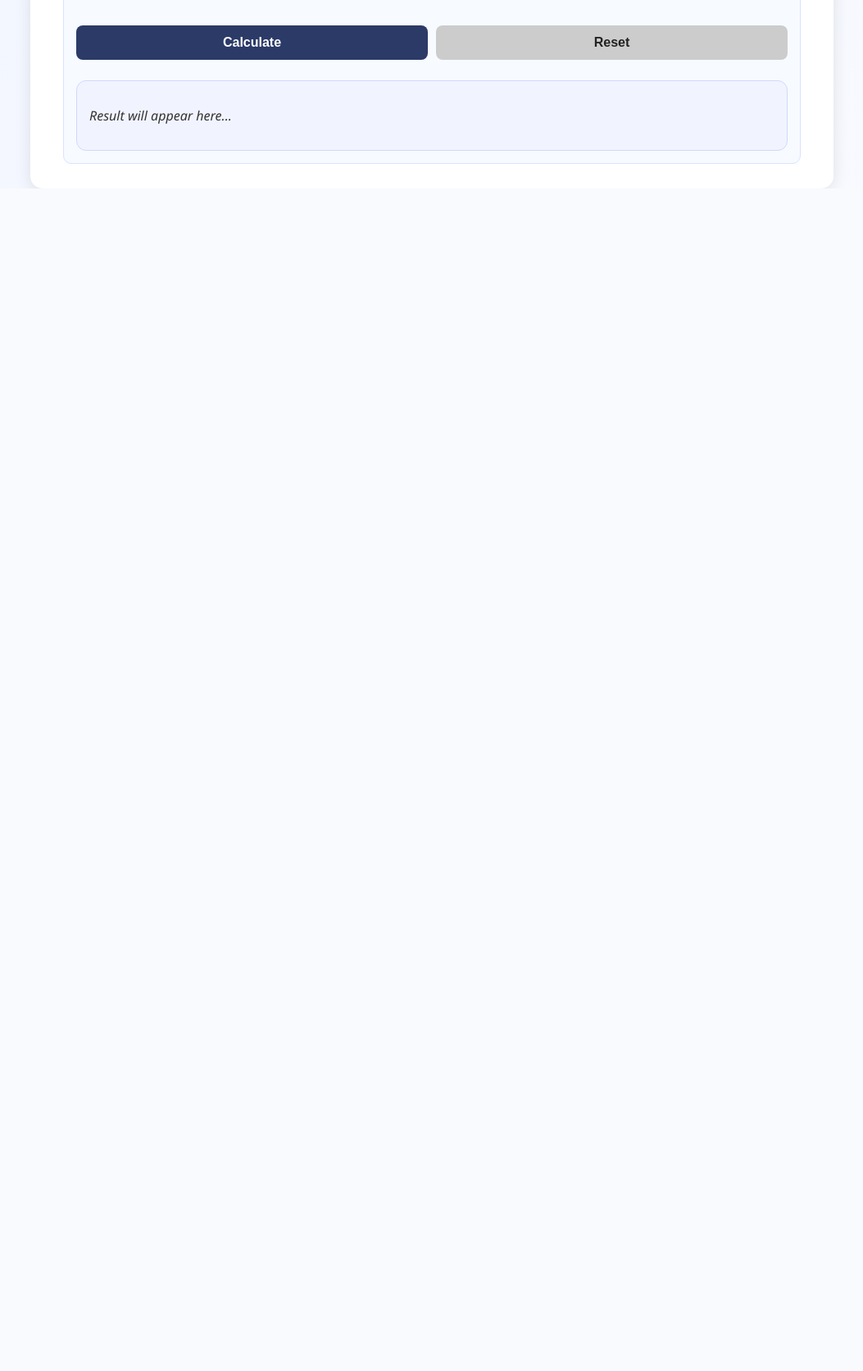
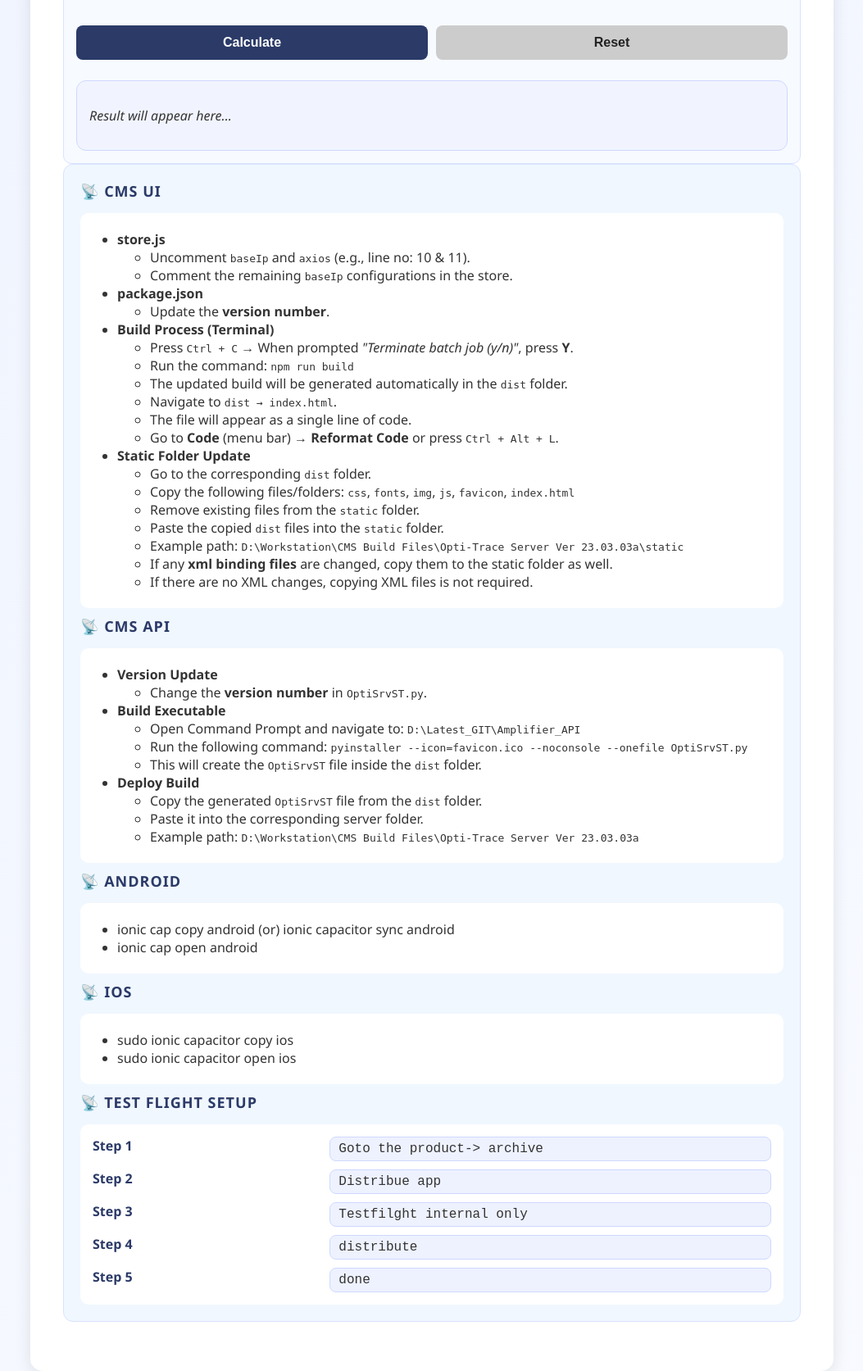
Before and after one commit to VenkataSuresh7989/fuota, a Flask app: page / in a window 1280 px wide. Shown: the part 2546-4219 px from the top of the page at 82% size, without its empty margins (113-1166 px from the left). Before the commit the page ends 2776 px from the top, so only its background shows below. Run offline with Flask 3, Linux system fonts and the light colour scheme.

Commit message:
Build steps updated.

```diff
--- a/static/css/style.css
+++ b/static/css/style.css
@@ -270,6 +270,13 @@ button.reset:hover {
   min-width: 280px;
 }
 
+.list_cmd {
+  background: #FFF;
+  border-radius: 10px;
+  padding: 5px;
+  margin-bottom: 10px;
+}
+
 .mapping-section h4{ text-align: center; margin-bottom: 10px; margin-top: 0;}
 @media (max-width: 600px) {
   .container {
--- a/templates/index.html
+++ b/templates/index.html
@@ -153,6 +153,137 @@
         </div>
       </div>
     </div>
+
+    <!-- APK Build -->
+    <div class="module-section">
+      <div>
+        <h3>📡 CMS UI</h3>
+        <div class="list_cmd">
+          <ul>
+            <li>
+              <strong>store.js</strong>
+              <ul>
+                <li>Uncomment <code>baseIp</code> and <code>axios</code> (e.g., line no: 10 & 11).</li>
+                <li>Comment the remaining <code>baseIp</code> configurations in the store.</li>
+              </ul>
+            </li>
+
+            <li>
+              <strong>package.json</strong>
+              <ul>
+                <li>Update the <strong>version number</strong>.</li>
+              </ul>
+            </li>
+
+            <li>
+              <strong>Build Process (Terminal)</strong>
+              <ul>
+                <li>Press <code>Ctrl + C</code> → When prompted <em>"Terminate batch job (y/n)"</em>, press <strong>Y</strong>.</li>
+                <li>Run the command:
+                  <code>npm run build</code>
+                </li>
+                <li>The updated build will be generated automatically in the <code>dist</code> folder.</li>
+                <li>Navigate to <code>dist → index.html</code>.</li>
+                <li>The file will appear as a single line of code.</li>
+                <li>Go to <strong>Code</strong> (menu bar) → <strong>Reformat Code</strong> or press
+                  <code>Ctrl + Alt + L</code>.
+                </li>
+              </ul>
+            </li>
+
+            <li>
+              <strong>Static Folder Update</strong>
+              <ul>
+                <li>Go to the corresponding <code>dist</code> folder.</li>
+                <li>Copy the following files/folders:
+                  <code>css</code>, <code>fonts</code>, <code>img</code>, <code>js</code>,
+                  <code>favicon</code>, <code>index.html</code>
+                </li>
+                <li>Remove existing files from the <code>static</code> folder.</li>
+                <li>Paste the copied <code>dist</code> files into the <code>static</code> folder.</li>
+                <li>Example path:
+                  <code>D:\Workstation\CMS Build Files\Opti-Trace Server Ver 23.03.03a\static</code>
+                </li>
+                <li>If any <strong>xml binding files</strong> are changed, copy them to the static folder as well.</li>
+                <li>If there are no XML changes, copying XML files is not required.</li>
+              </ul>
+            </li>
+          </ul>
+        </div>
+      </div>
+
+      <div>
+        <h3>📡 CMS API</h3>
+        <div class="list_cmd">
+          <ul>
+            <li>
+              <strong>Version Update</strong>
+              <ul>
+                <li>Change the <strong>version number</strong> in <code>OptiSrvST.py</code>.</li>
+              </ul>
+            </li>
+
+            <li>
+              <strong>Build Executable</strong>
+              <ul>
+                <li>Open Command Prompt and navigate to:
+                  <code>D:\Latest_GIT\Amplifier_API</code>
+                </li>
+                <li>Run the following command:
+                  <code>pyinstaller --icon=favicon.ico --noconsole --onefile OptiSrvST.py</code>
+                </li>
+                <li>This will create the <code>OptiSrvST</code> file inside the <code>dist</code> folder.</li>
+              </ul>
+            </li>
+
+            <li>
+              <strong>Deploy Build</strong>
+              <ul>
+                <li>Copy the generated <code>OptiSrvST</code> file from the <code>dist</code> folder.</li>
+                <li>Paste it into the corresponding server folder.</li>
+                <li>Example path:
+                  <code>D:\Workstation\CMS Build Files\Opti-Trace Server Ver 23.03.03a</code>
+                </li>
+              </ul>
+            </li>
+          </ul>
+        </div>
+      </div>
+
+
+      <div>
+        <h3>📡 Android</h3>
+        <div class="list_cmd">
+          <ul>
+            <li>ionic cap copy android (or) ionic capacitor sync android</li>
+            <li>ionic cap open android</li>
+          </ul>
+        </div>
+      </div>
+      <div>
+        <h3>📡 iOS</h3>
+        <div class="list_cmd">
+          <ul>
+            <li>sudo  ionic capacitor copy ios</li>
+            <li>sudo  ionic capacitor open ios</li>
+          </ul>
+        </div>
+
+        <h3>📡 Test flight setup</h3>
+        <div class="module-grid">
+          <div class="module-label">Step 1</div>
+          <div class="module-value">Goto the product-> archive</div>
+          <div class="module-label">Step 2</div>
+          <div class="module-value">Distribue app</div>
+          <div class="module-label">Step 3</div>
+          <div class="module-value">Testfilght internal only</div>
+          <div class="module-label">Step 4</div>
+          <div class="module-value">distribute</div>
+          <div class="module-label">Step 5</div>
+          <div class="module-value">done</div>
+        </div>
+      </div>
+    </div>
   </div>
 
   <script src="{{ url_for('static', filename='js/main.js') }}"></script>
```
